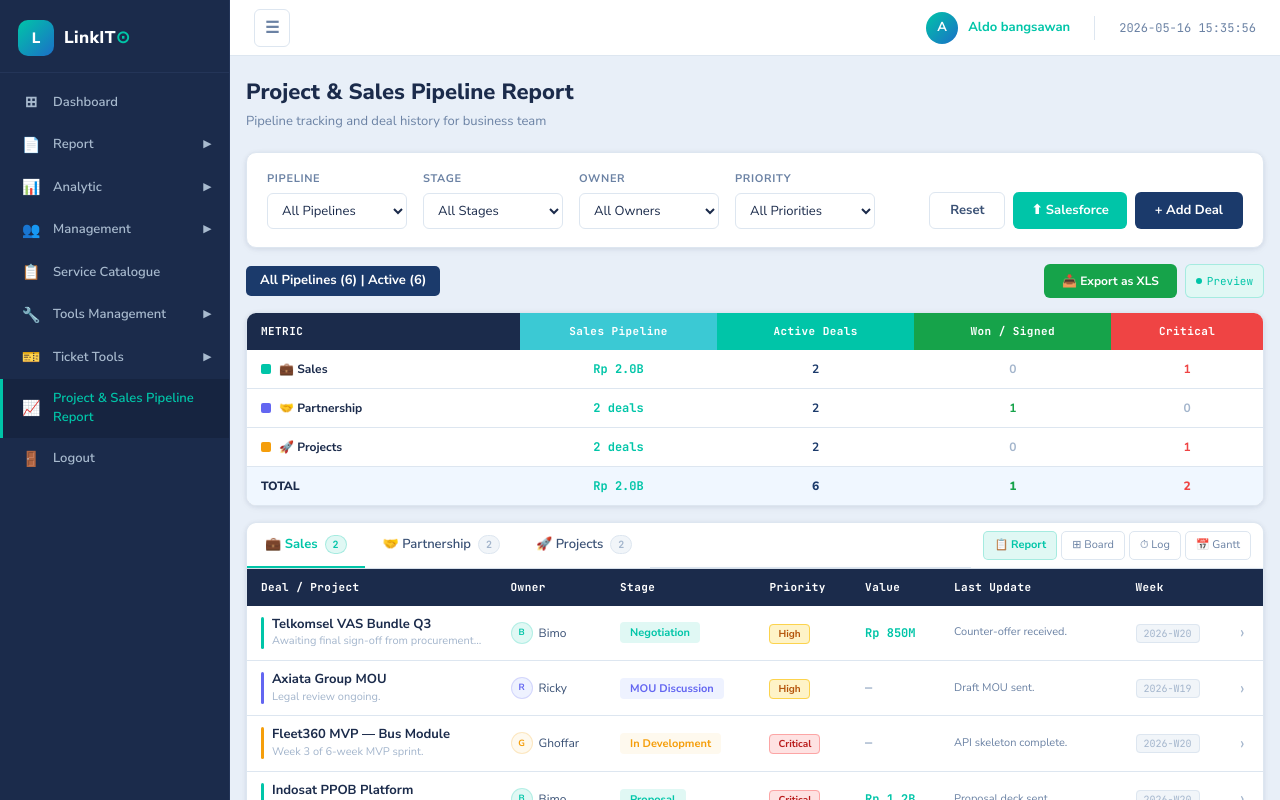
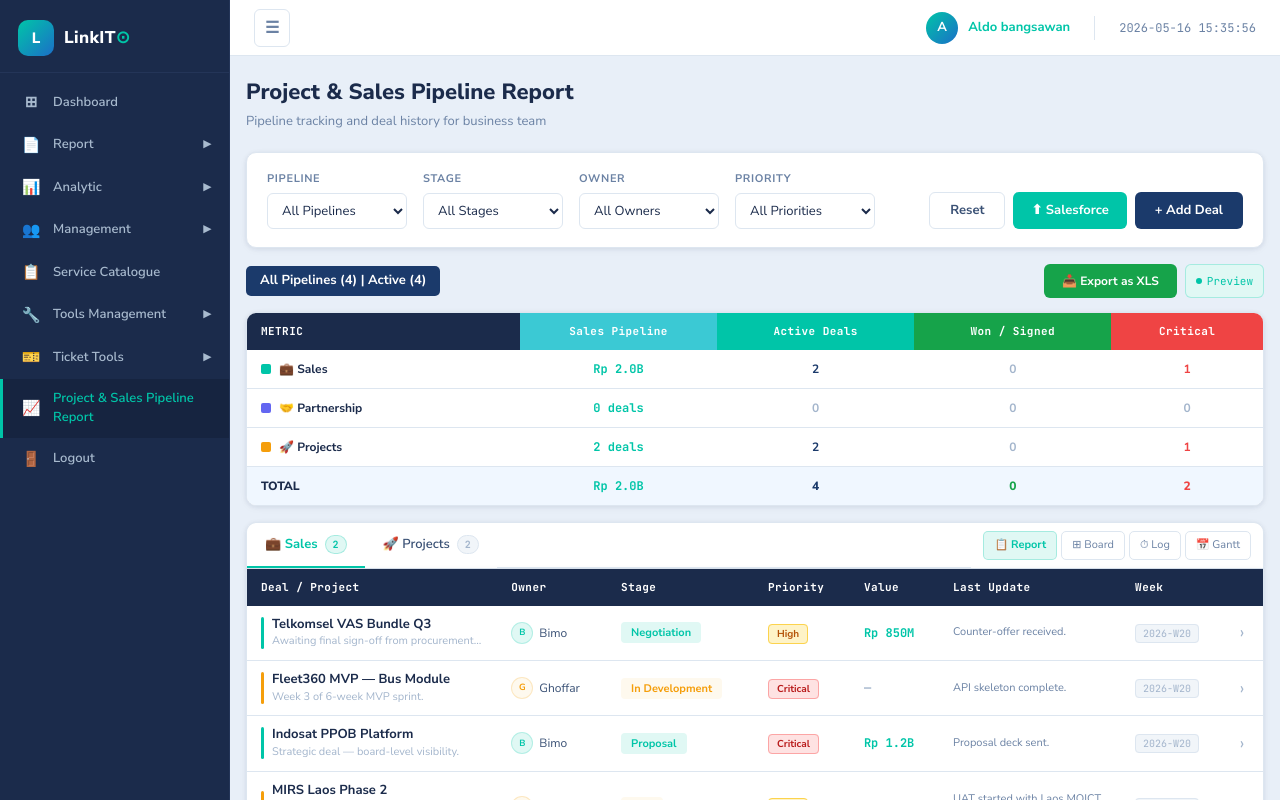
Before and after one commit to udoaldo-code/pipeline-report, a Next.js app: page / in a window 1280 px wide. Shown: the top 800 px of the page. Built offline with nearby package versions, Linux system fonts and the light colour scheme.

Commit message:
feat(pipeline): hide partnership pipeline from UI

```diff
--- a/app/page.tsx
+++ b/app/page.tsx
@@ -51,6 +51,8 @@ const PIPES = [
   { id:"project",     label:"Projects",    emoji:"🚀", color:C.orange,  lt:"#FEF9EE",
     stages:["Backlog","In Discovery","In Development","UAT","Live","On Hold"] },
 ];
+
+const VISIBLE_PIPES = PIPES.filter(p => p.id !== "partnership");
 
 const PRI: Record<string, { fg: string; bg: string; bd: string }> = {
   Critical: { fg:"#B91C1C", bg:"#FEE2E2", bd:"#FCA5A5" },
@@ -857,7 +859,7 @@ function SFSheet({pipeline, onClose, onAdd}: { pipeline: Pipeline; onClose: () =
    APP ROOT
 ════════════════════════════════════════════ */
 export default function Page() {
-  const [deals,  setDeals]  = useState<Deal[]>(SEED);
+  const [deals,  setDeals]  = useState<Deal[]>(SEED.filter(d => d.pid !== "partnership"));
   const [pipe,   setPipe]   = useState("sales");
   const [view,   setView]   = useState("report");
   const [modal,  setModal]  = useState<ModalState>(null);
@@ -946,7 +948,7 @@ export default function Page() {
                   <div style={lblSt}>Pipeline</div>
                   <select className="filter-select" value={fPipe} onChange={e=>{setFPipe(e.target.value); if(e.target.value!=="all") setPipe(e.target.value);}}>
                     <option value="all">All Pipelines</option>
-                    {PIPES.map(p=><option key={p.id} value={p.id}>{p.emoji} {p.label}</option>)}
+                    {VISIBLE_PIPES.map(p=><option key={p.id} value={p.id}>{p.emoji} {p.label}</option>)}
                   </select>
                 </div>
                 <div>
@@ -1040,7 +1042,7 @@ export default function Page() {
             {/* Pipeline Tabs */}
             <div className="card" style={{marginBottom:0,borderRadius:"10px 10px 0 0",borderBottom:"none"}}>
               <div style={{display:"flex",borderBottom:`1px solid ${C.border}`,overflowX:"auto"}}>
-                {PIPES.map(p=>{
+                {VISIBLE_PIPES.map(p=>{
                   const cnt = deals.filter(d=>d.pid===p.id).length, act = pipe===p.id;
                   return (
                     <button key={p.id} onClick={()=>setPipe(p.id)} className={`pipe-tab btn${act?" active":""}`}
```
